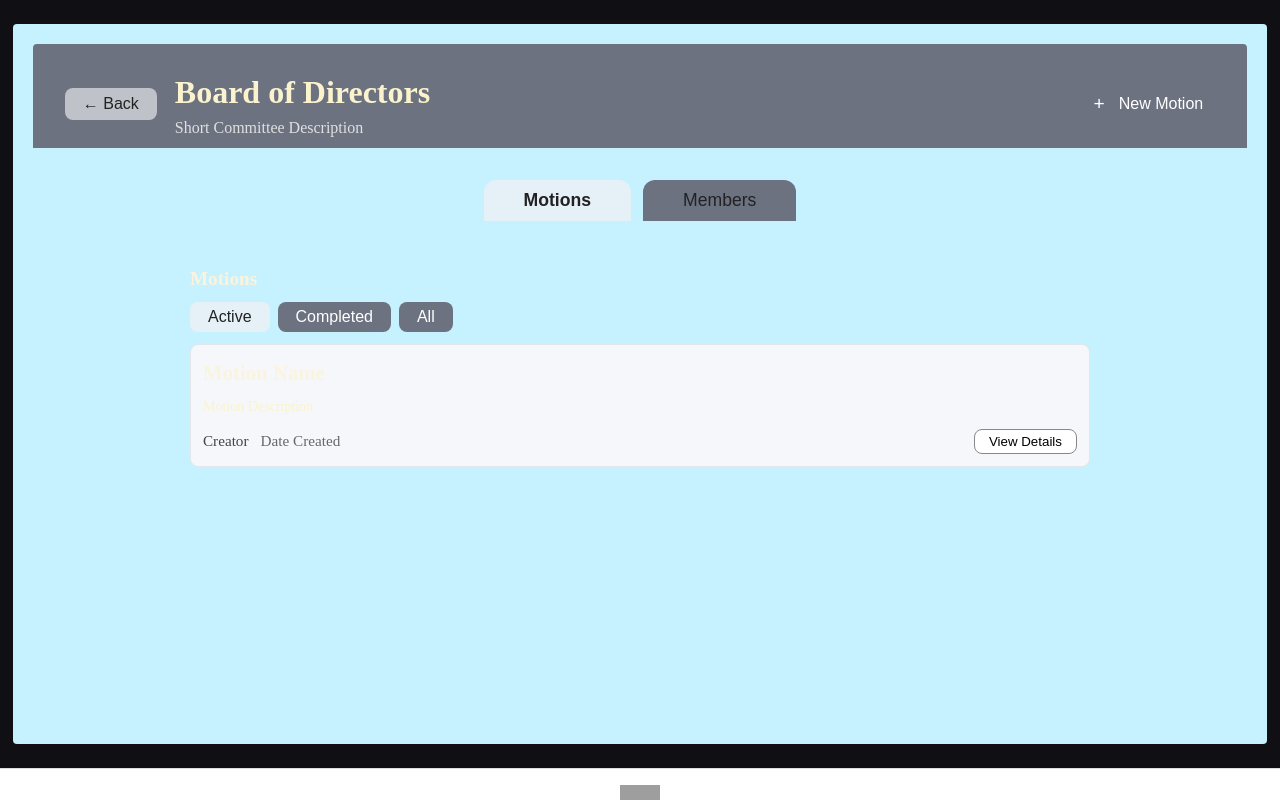
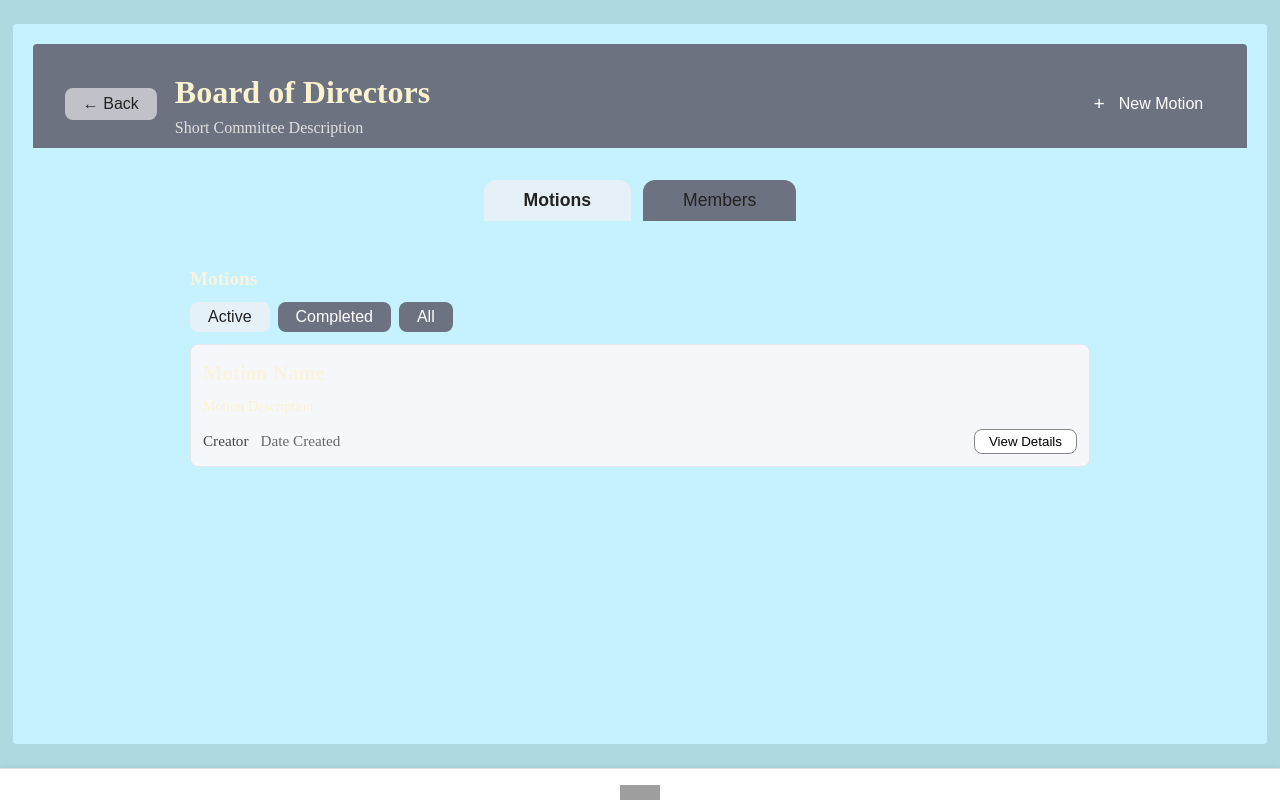
Before and after one commit to calebelster/CSCI432_RROO, a React (Vite) app: page /committee in a window 1280 px wide. Built offline with nearby package versions, Linux system fonts and the light colour scheme; grey boxes are pictures that could not be loaded; a web font is replaced by a local one.

Commit message:
fixed backgroundcolor

```diff
--- a/src/Committee.css
+++ b/src/Committee.css
@@ -1,5 +1,5 @@
 body {
-	background: #101014;
+	/* background: #101014; */
 	margin: 0;
 	font-family: serif;
 }
```
